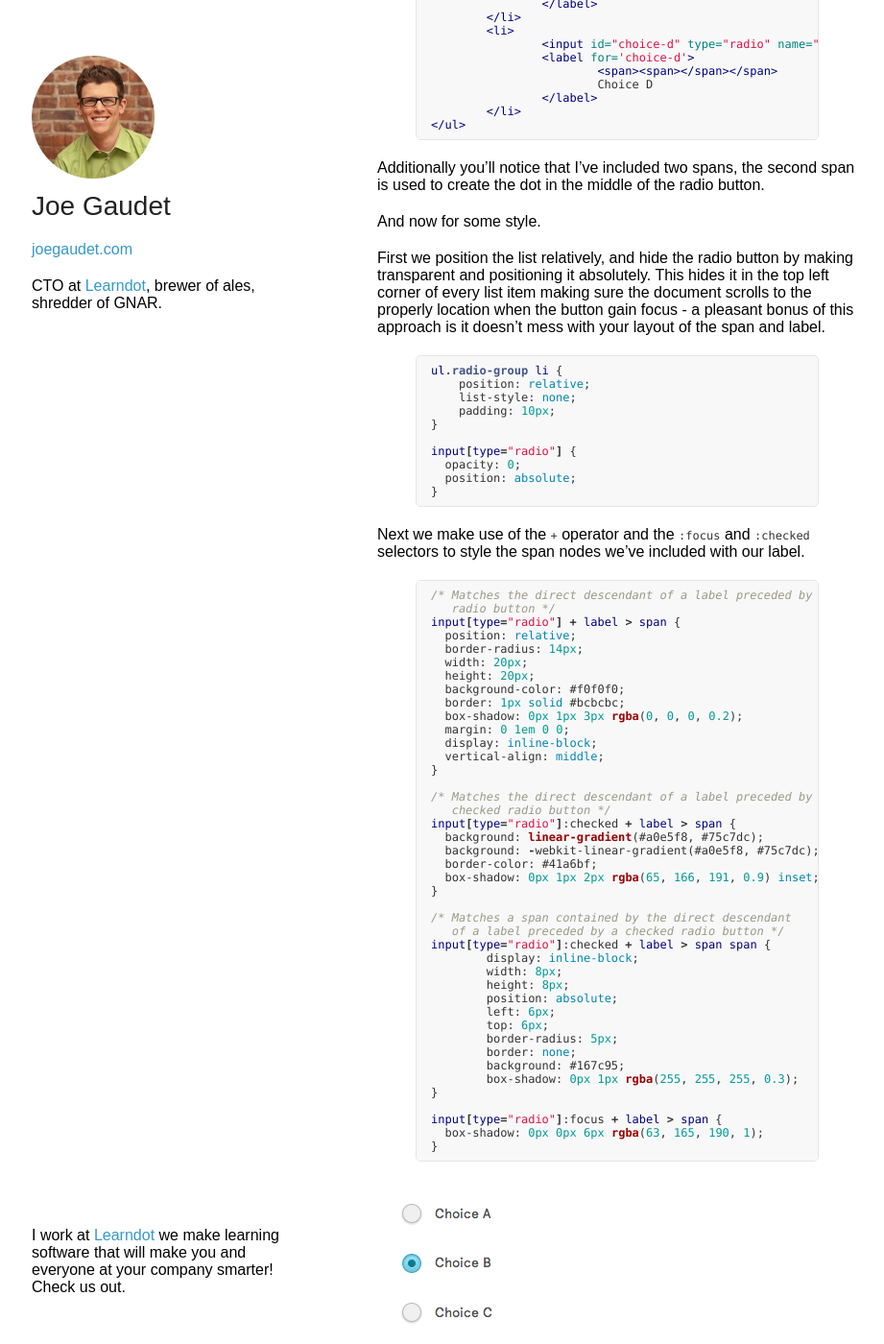
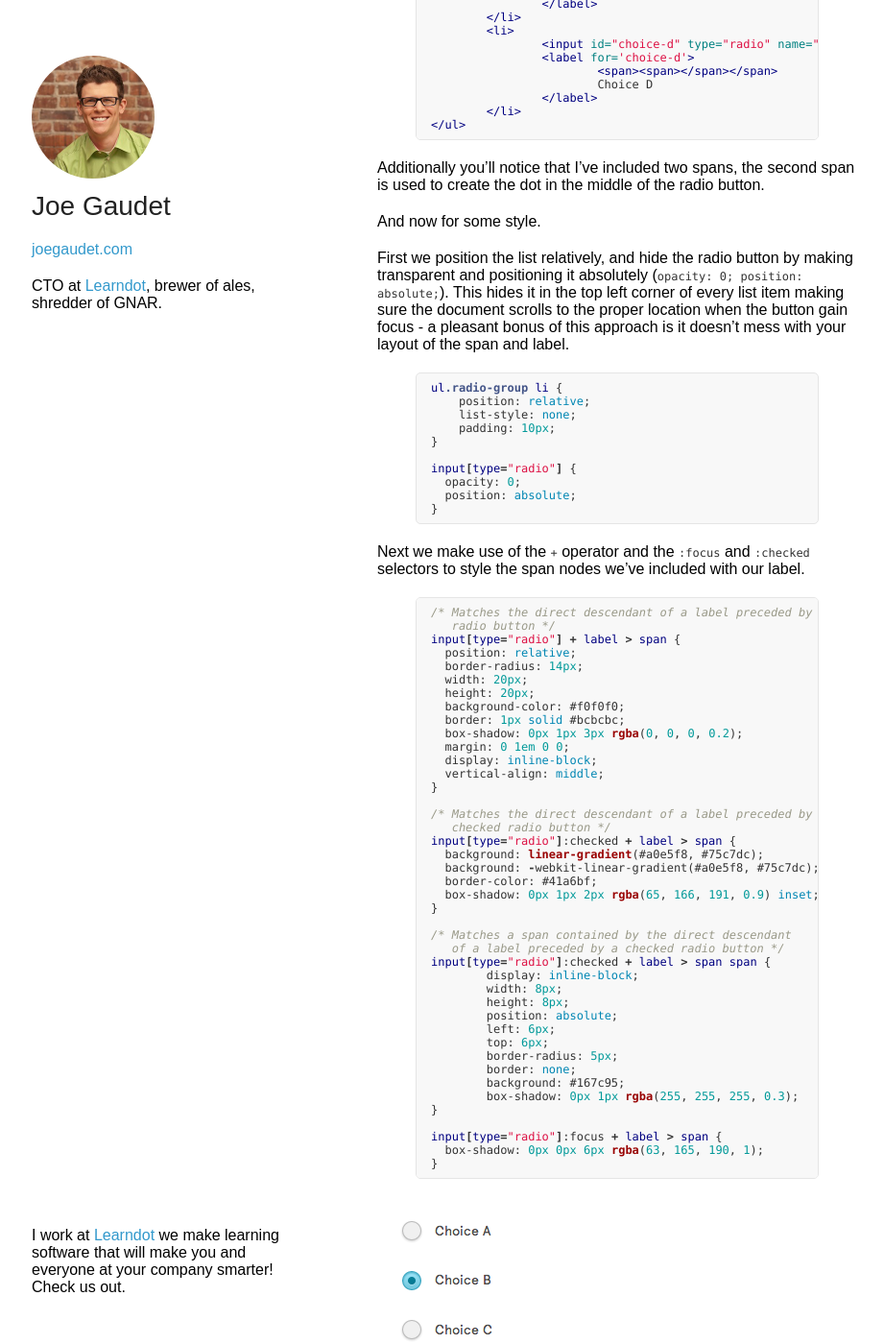
Before and after one commit to joegaudet/joegaudet.github.io, a Jekyll site: the page built from _posts/2013-07-24-styling-radio-buttons.markdown, in a window 1280 px wide and 1400 px high, scrolled down 643 px. Shown: the whole window at 96% size, without its empty margins (177-1098 px from the left). Built offline with Jekyll 4.4.1, drawn with Linux system fonts in a browser that asks for light colours; some web fonts are replaced; Markdown is read by kramdown in place of the engine named in the settings; comment, search, counter and statistics services are not loaded; a style sheet for code colours, icons or effects is not loaded; some of the changed text lies outside the part shown.

Commit message:
some minor typo fixes

```diff
--- a/_posts/2013-07-24-styling-radio-buttons.markdown
+++ b/_posts/2013-07-24-styling-radio-buttons.markdown
@@ -49,7 +49,7 @@
 
 And now for some style.
 
-First we position the list relatively, and hide the radio button by making transparent and positioning it absolutely. This hides it in the top left corner of every list item making sure the document scrolls to the properly location when the button gain focus - a pleasant bonus of this approach is it doesn't mess with your layout of the span and label.
+First we position the list relatively, and hide the radio button by making transparent and positioning it absolutely (`opacity: 0; position: absolute;`). This hides it in the top left corner of every list item making sure the document scrolls to the proper location when the button gain focus - a pleasant bonus of this approach is it doesn't mess with your layout of the span and label.
 
 {% highlight css %}
 
@@ -116,7 +116,7 @@
 
 ![Pure CSS styled radio buttons](images/css-radio-buttons.png)
 
-And there you have it, a pure css + html styled radio button that answers to tab / arrow events. A working example can be found [here](http://cssdeck.com/labs/13ykupq3), to see the focus effect you must first click in the output window to focus the iframe.
+And there you have it, a pure css + html styled radio button that answers to tab / arrow events. A working example can be found [here](http://cssdeck.com/labs/13ykupq3). To see the focus effect you must first click in the output window to focus the iframe.
 
 Feel free to comment and correct below.
 
```
